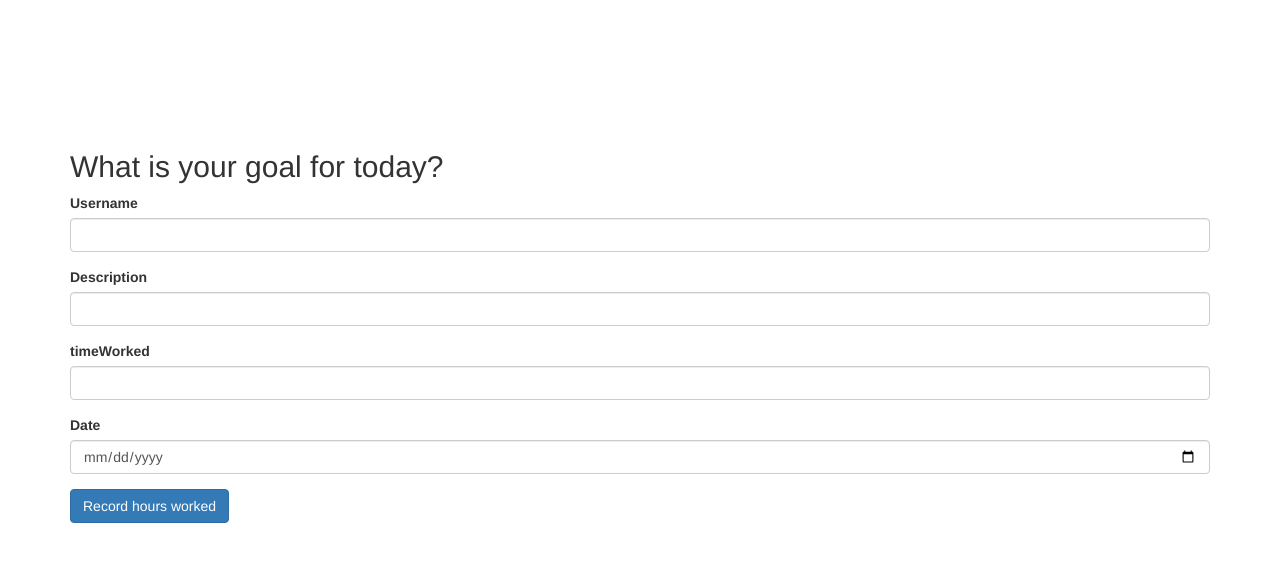
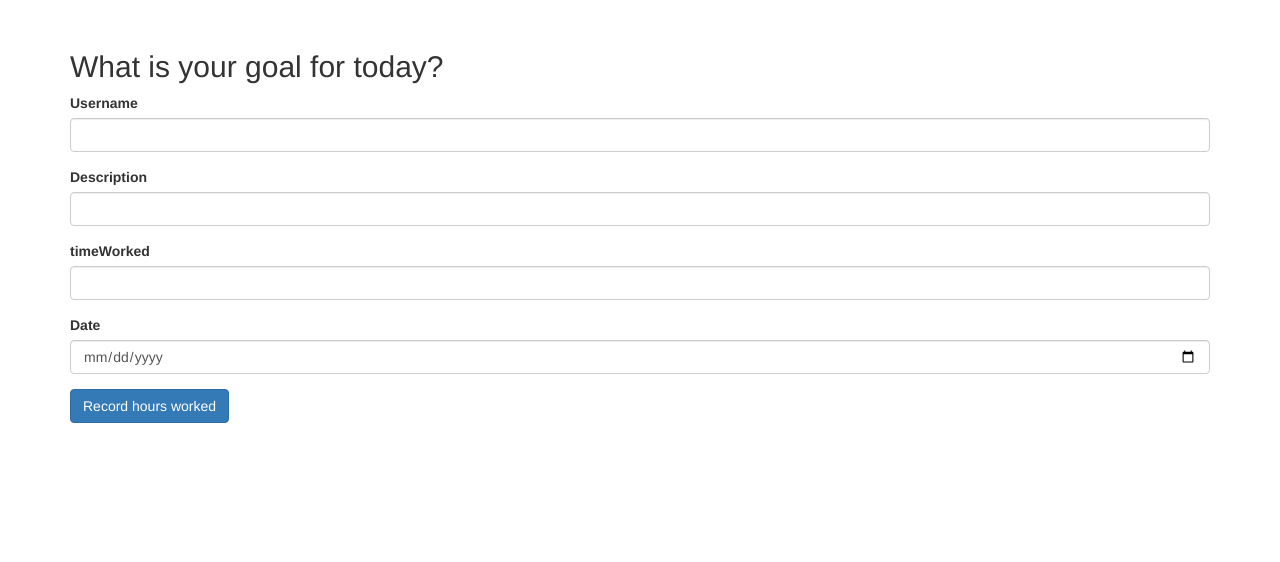
Before and after one commit to saahilp/eTimeCard, a Flask app: page /dashboard in a window 1280 px wide. Shown: the top 562 px of the page. Run offline with Flask 2, Linux system fonts and the light colour scheme; some libraries are stand-ins or nearby versions.

Commit message:
More changes

```diff
--- a/static/dashboard.css
+++ b/static/dashboard.css
@@ -1,5 +1,5 @@
 #recordForm {
-  margin-top: 150px;
+  margin-top: 50px;
 }
 
 #clockOut {
--- a/templates/dashboard.html
+++ b/templates/dashboard.html
@@ -14,7 +14,7 @@ Dashboard
     <div class="container">
       <div id="recordForm">
         <div id="clockIn">
-      <form class="form-signin" method="POST" action="/start">
+      <form class="form-signin" method="POST" action="/dashboard">
         <h2 class="form-signin-heading">What is your goal for today?</h2>
         {{ form.hidden_tag() }}
         {{ wtf.form_field(form.username) }}
```
